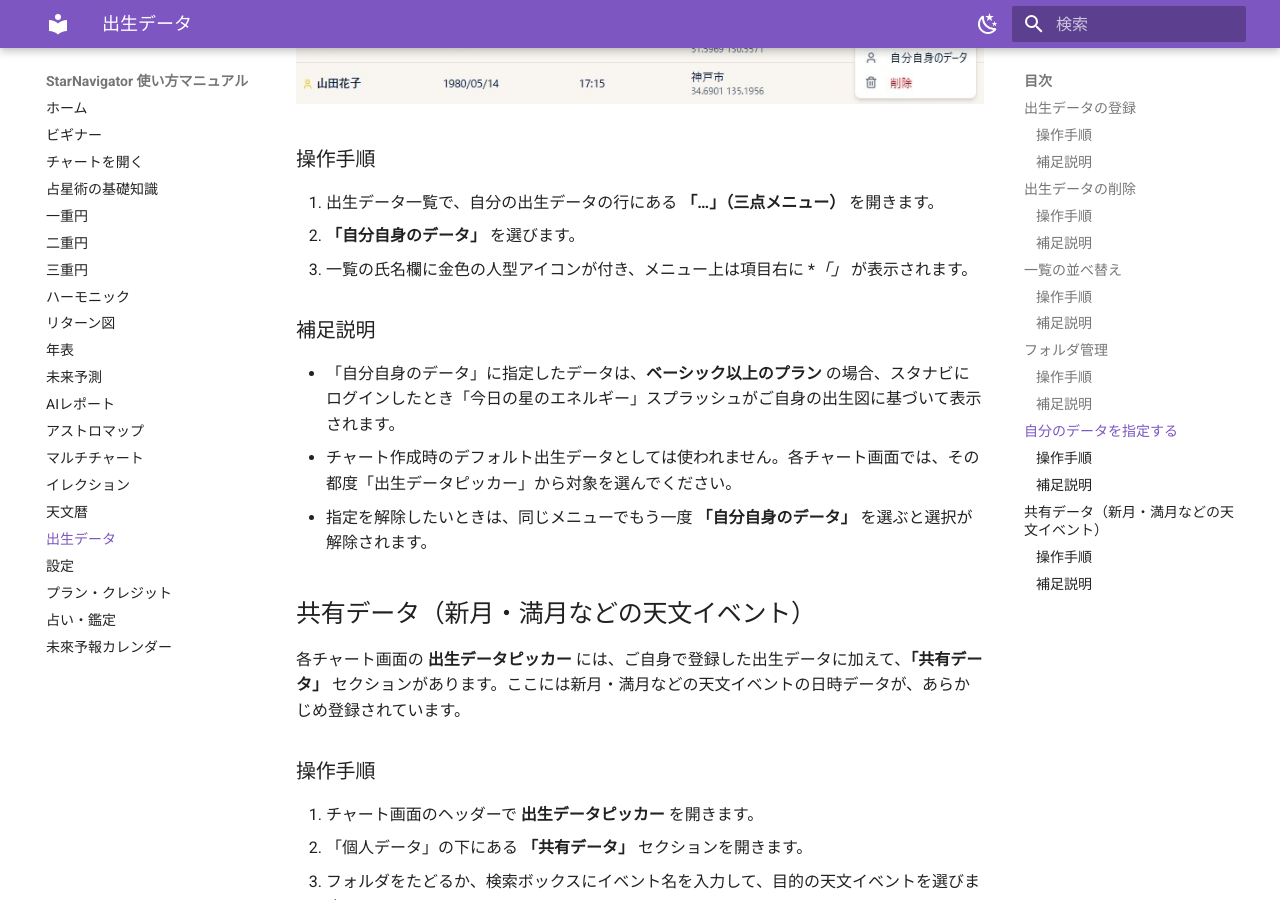
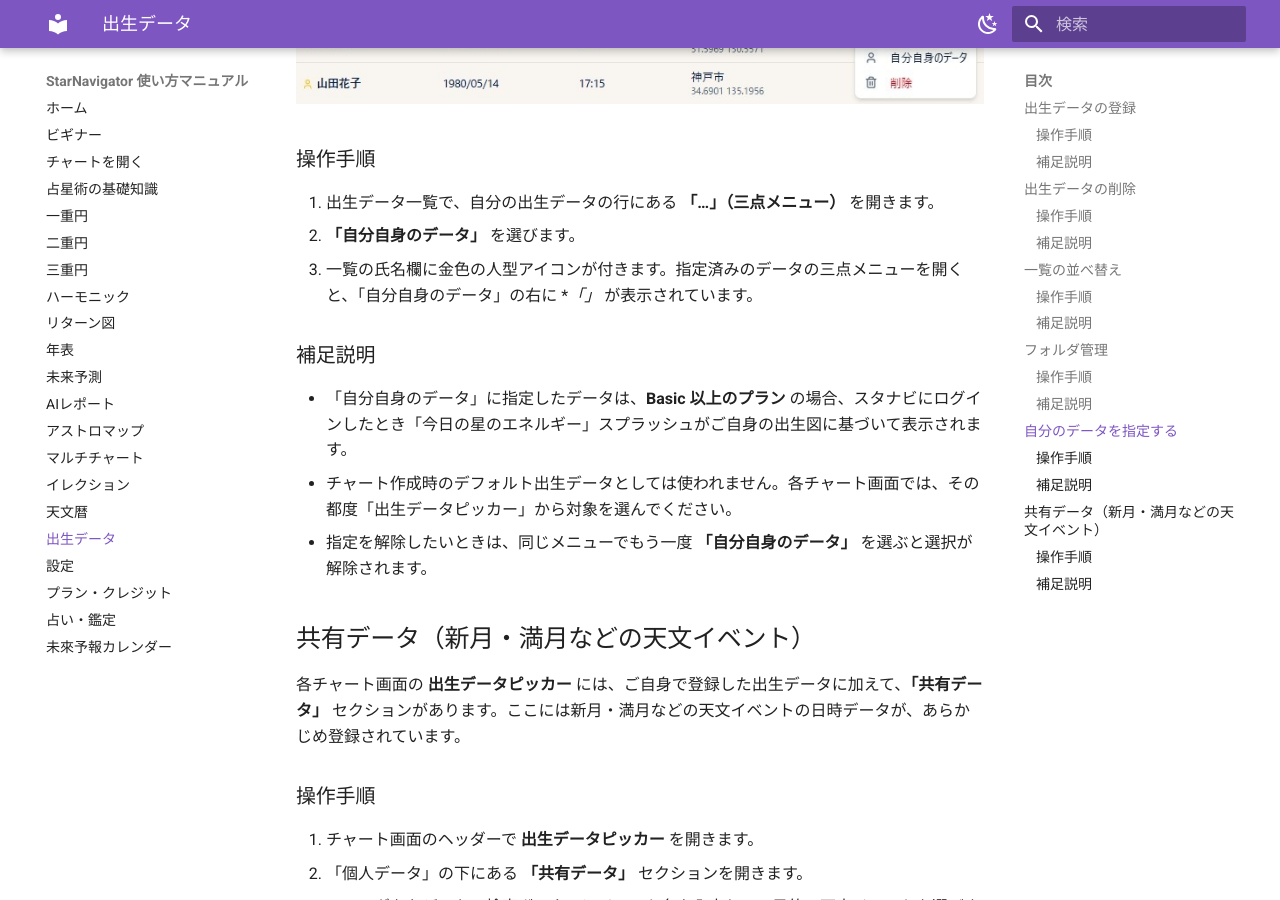
Before and after one commit to KeikoKagawa/starnavi-manual, an MkDocs documentation site: the page built from docs/birth-data.md, in a window 1280 px wide and 900 px high, scrolled down 4799 px. Built offline with MkDocs 1.6.1 and Material for MkDocs 9.7.7, drawn with Linux system fonts in a browser that asks for light colours.

Commit message:
content(出生データ): 「*」表示は指定済みデータのメニューのみと明確化＋プラン名をBasic表記に統一
Co-Authored-By: Claude Fable 5 <noreply@anthropic.com>

```diff
--- a/docs/birth-data.md
+++ b/docs/birth-data.md
@@ -90,11 +90,11 @@
 
 1. 出生データ一覧で、自分の出生データの行にある **「…」（三点メニュー）** を開きます。
 2. **「自分自身のデータ」** を選びます。
-3. 一覧の氏名欄に金色の人型アイコンが付き、メニュー上は項目右に **「*」** が表示されます。
+3. 一覧の氏名欄に金色の人型アイコンが付きます。指定済みのデータの三点メニューを開くと、「自分自身のデータ」の右に **「*」** が表示されています。
 
 ### 補足説明
 
-- 「自分自身のデータ」に指定したデータは、**ベーシック以上のプラン** の場合、スタナビにログインしたとき「今日の星のエネルギー」スプラッシュがご自身の出生図に基づいて表示されます。
+- 「自分自身のデータ」に指定したデータは、**Basic 以上のプラン** の場合、スタナビにログインしたとき「今日の星のエネルギー」スプラッシュがご自身の出生図に基づいて表示されます。
 - チャート作成時のデフォルト出生データとしては使われません。各チャート画面では、その都度「出生データピッカー」から対象を選んでください。
 - 指定を解除したいときは、同じメニューでもう一度 **「自分自身のデータ」** を選ぶと選択が解除されます。
 
```
